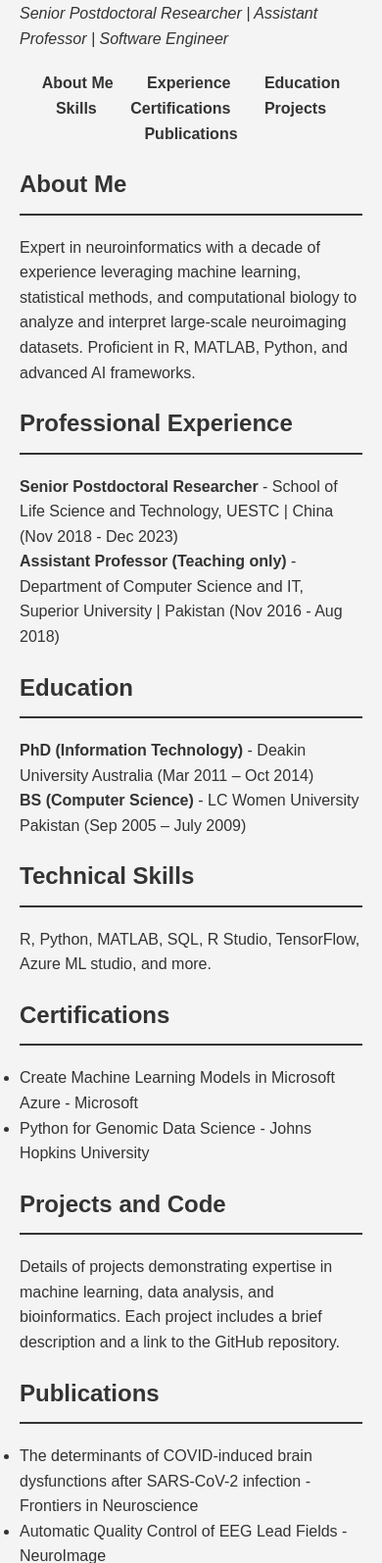
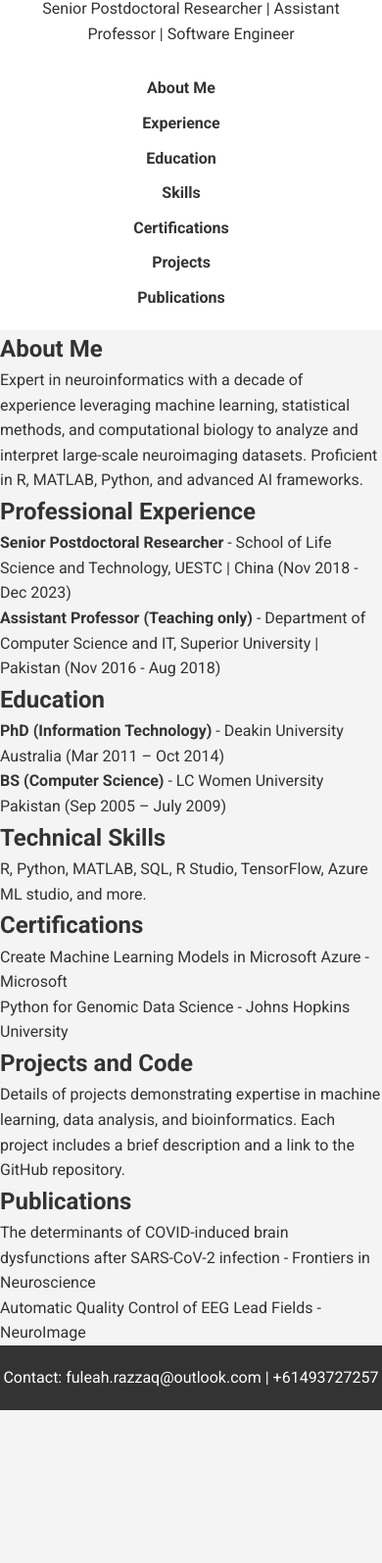
Before and after one commit to fuleah/fuleah.github.io, a plain HTML site: page index.html in a window 390 px wide. Shown: the part 75-1670 px from the top of the page at 98% size. After the commit the page ends 1514 px from the top, so only its background shows below. Drawn offline with Linux system fonts and the light colour scheme.

Commit message:
Update portfolio with a minimalistic layout and detailed sections

```diff
--- a/style.css
+++ b/style.css
@@ -1,4 +1,6 @@
-/* Basic Reset */
+@import url('https://fonts.googleapis.com/css2?family=Roboto:wght@400;700&display=swap');
+
+/* Reset some default styles */
 * {
     margin: 0;
     padding: 0;
@@ -6,52 +8,98 @@
 }
 
 body {
-    font-family: 'Arial', sans-serif;
+    font-family: 'Roboto', sans-serif;
+    background-color: #f4f4f4; /* Background color similar to the design provided */
+    line-height: 1.6;
     color: #333;
-    line-height: 1.6;
-    padding: 20px;
-    background-color: #f4f4f4;
 }
 
-header, section, footer {
-    margin-bottom: 20px;
+/* Header and Navigation */
+header {
+    background: #fff;
+    padding: 20px;
+    text-align: center;
 }
 
-header h1 {
-    margin-bottom: 5px;
+nav {
+    display: flex;
+    justify-content: center;
+    background: #fff; /* White background for the navbar */
+    padding: 10px 0;
 }
 
-header p {
-    margin-bottom: 20px;
-    font-style: italic;
-}
-
-section h2 {
-    border-bottom: 2px solid #333;
-    padding-bottom: 10px;
-    margin-bottom: 20px;
-}
-
-/* Navigation Styles */
 nav ul {
     list-style: none;
-    text-align: center;
-    margin-bottom: 20px;
 }
 
 nav ul li {
     display: inline;
-    margin: 0 15px;
+    margin-right: 20px;
 }
 
-nav ul li a {
+nav a {
     text-decoration: none;
     color: #333;
-    font-weight: bold;
+    font-weight: 700;
 }
 
+/* Main content styles */
+.container {
+    max-width: 1200px;
+    margin: 20px auto;
+    padding: 20px;
+    background: #fff; /* White background for content */
+}
+
+.section {
+    margin-bottom: 40px;
+}
+
+.section-heading {
+    margin-bottom: 20px;
+    padding-bottom: 10px;
+    border-bottom: 1px solid #eaeaea;
+}
+
+/* Icons and images */
+.icon {
+    width: 50px; /* Size as per your preference */
+    height: 50px;
+    margin-right: 10px;
+    vertical-align: middle;
+}
+
+.section img {
+    max-width: 100%;
+    height: auto;
+    margin-bottom: 20px;
+}
+
+/* Footer */
 footer {
+    background: #333;
+    color: #fff;
     text-align: center;
-    padding: 20px;
-    border-top: 1px solid #333;
+    padding: 20px 0;
 }
+
+footer p {
+    margin-bottom: 0;
+}
+
+/* Responsive design for smaller screens */
+@media (max-width: 768px) {
+    nav ul {
+        display: flex;
+        flex-direction: column;
+        align-items: center;
+    }
+
+    nav ul li {
+        margin-bottom: 10px;
+    }
+
+    .container {
+        width: 95%;
+    }
+}
```
